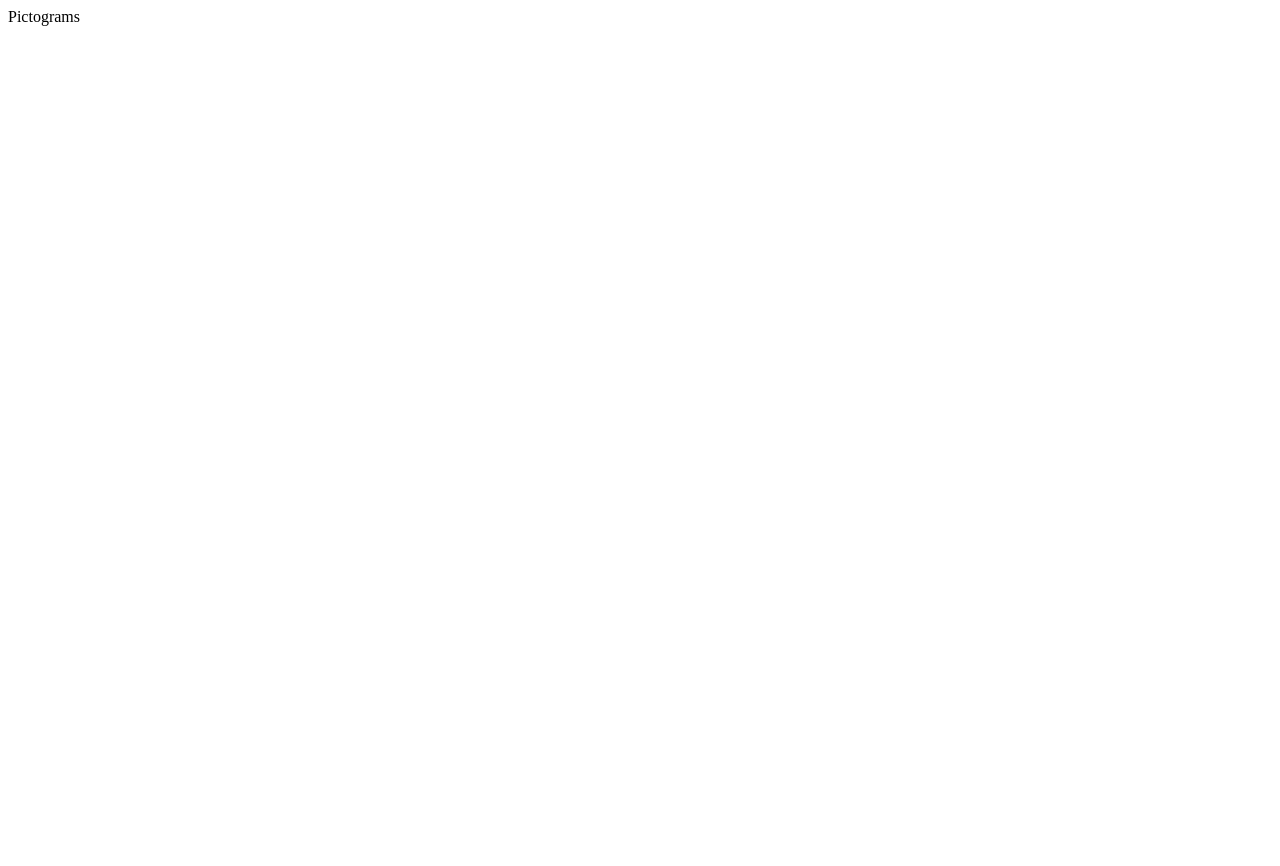
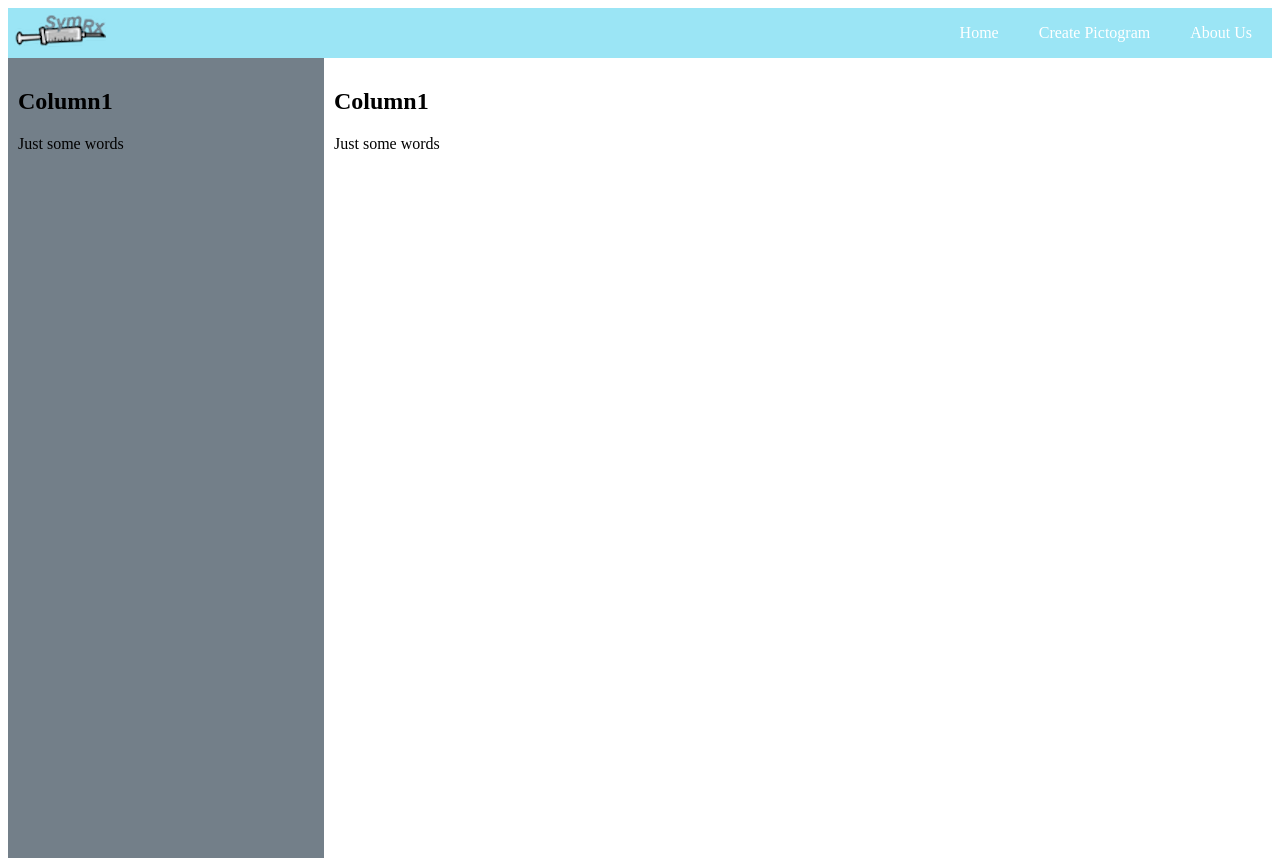
Before and after one commit to Kobie-Kirven/symrx_web, a Flask app: page /pictograms in a window 1280 px wide. Before the commit the page is almost empty. Before the commit the page ends 26 px from the top, so only its background shows below. Run offline with Flask 2, Linux system fonts and the light colour scheme.

Commit message:
Add files via upload

```diff
--- a/symrx_web/application.py
+++ b/symrx_web/application.py
@@ -9,3 +9,11 @@ def home():
 @app.route("/pictograms")
 def picto():
     return render_template("picto.html")
+
+@app.route("/about")
+def about():
+    return render_template("about_us.html")
+
+if __name__ == "__main__":
+  app.run(debug=True)
+  app.static_folder = 'static'
--- /dev/null
+++ b/symrx_web/static/css/style.css
@@ -0,0 +1,68 @@
+ul {
+  position: sticky;
+  top:0;
+  left:0;
+  width: 100%;
+  list-style-type: none;
+  margin:0;
+  padding: 0;
+  overflow: hidden;
+  background-color: #9be5f5;
+}
+
+li {
+  float: right;
+
+}
+
+li a {
+  display: block;
+  color: white;
+  text-align: center;
+  padding: 16px 20px;
+  text-decoration: none;
+}
+
+.select:hover{
+  background-color: #737f89;
+}
+
+.active {
+  background-color: #737f89;
+}
+
+
+*{
+  box-sizing: border-box;
+}
+
+
+.column {
+  float:left;
+  left:0;
+  padding:10px;
+  height:100vh;
+  margin: 0;
+}
+
+.left{
+  width: 25%;
+  margin: 0;
+}
+
+.right{
+  width:75%;
+}
+
+.row:after {
+  content:"";
+  display:table;
+  clear:both;
+
+}
+
+.logo {
+  position: absolute;
+  left:0;
+  padding:6px;
+}
--- /dev/null
+++ b/symrx_web/templates/about_us.html
@@ -0,0 +1,6 @@
+{%extends "layout.html" %}
+
+{% block content %}
+  <h1>Welcome to Symrx!</h1>
+  <p>We are SymRx, a project from the PIL lab at Presbyterian College School of Pharmacy</p>
+{% endblock %}
--- /dev/null
+++ b/symrx_web/templates/layout.html
@@ -0,0 +1,20 @@
+<!DOCTYPE html>
+<html lang="en" dir="ltr">
+  <head>
+    <meta charset="utf-8">
+    <title>SymRx</title>
+    <link rel="stylesheet" href="{{ url_for('static', filename='css/style.css') }}">
+  </head>
+  <body>
+
+    <ul class = "nav">
+      <li class="select"> <a href = "{{ url_for('about') }}"> About Us </a> </li>
+      <li class="select"> <a href="{{ url_for('picto') }}"> Create Pictogram </a> </li>
+      <li class="select"><a href="{{ url_for('home') }}">Home</a></li>
+      <li class="logo"><img src="static/images/logo.png"/img></li>
+    </ul>
+
+    {% block content %} {% endblock %}
+
+  </body>
+</html>
--- a/symrx_web/templates/picto.html
+++ b/symrx_web/templates/picto.html
@@ -1,10 +1,16 @@
-<!DOCTYPE html>
-<html lang="en" dir="ltr">
-  <head>
-    <meta charset="utf-8">
-    <title>SymRx</title>
-  </head>
-  <body>
-    Pictograms
-  </body>
-</html>
+{%extends "layout.html" %}
+
+{% block content %}
+  <div class="row">
+    <div class="column left" style = "background-color:#737f89;">
+      <h2>Column1</h2>
+      <p>Just some words</p>
+
+    </div>
+    <div class="column right">
+      <h2>Column1</h2>
+      <p>Just some words</p>
+
+    </div>
+  </div>
+{% endblock %}
```
Also changed, not shown: symrx_web/templates/home.html (+10 -10 lines), symrx_web/static/images/logo.png (added), 1 other file.
